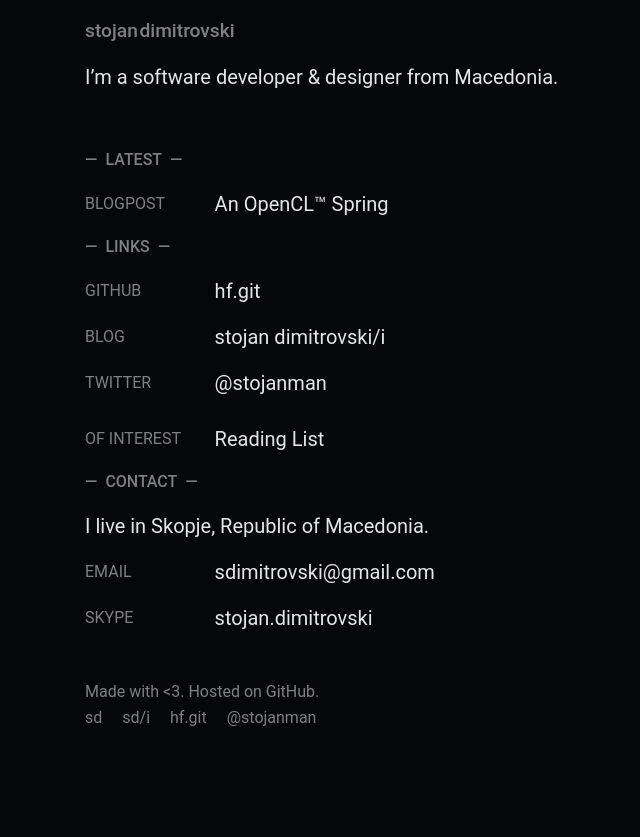
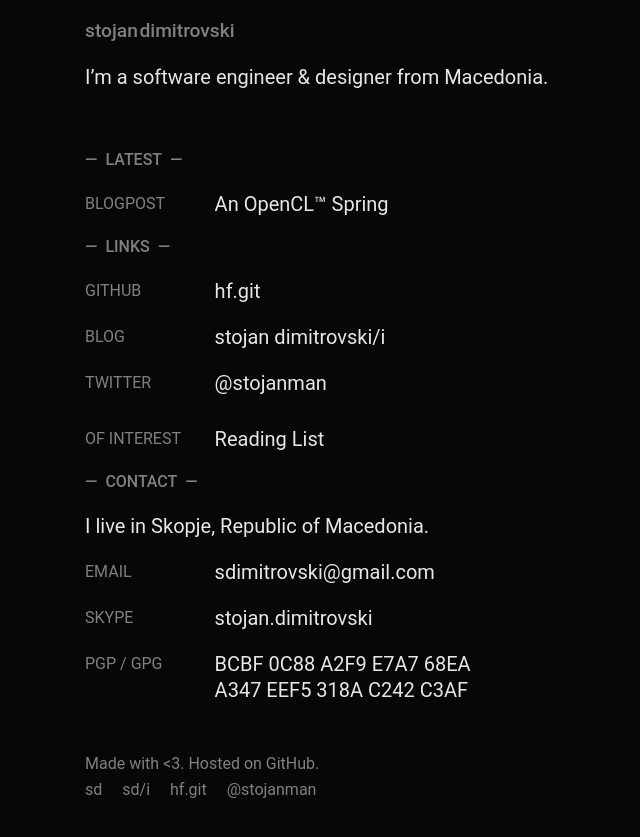
Before and after one commit to hf/hf.github.io, a Jekyll site: the page built from index.html, in a window 1280 px wide. Shown: the top 837 px of the page, without its empty margins (285-925 px from the left). Built offline with Jekyll 4.4.1, drawn with Linux system fonts in a browser that asks for light colours.

```diff
--- /dev/null
+++ b/Gemfile
@@ -0,0 +1,5 @@
+source 'https://rubygems.org'
+
+gem 'jekyll'
+gem 'json'
+gem 'sass'
--- a/_config.yml
+++ b/_config.yml
@@ -1,6 +1,6 @@
 name: Stojan Dimitrovski
 markdown: kramdown
-pygments: true
+highlighter: pygments
 
 exclude:
   - assets/scss
--- a/assets/css/reading-list.css
+++ b/assets/css/reading-list.css
@@ -1 +1,2 @@
 #reading-list{margin:3em auto}ul{margin:2em auto 2em auto;padding:0 0 0 0}ul a{color:inherit}ul a:hover{color:#cf0}ul li{display:block;margin:1em auto;padding:0 0 0 0}ul .author{font-size:0.8em;color:gray}
+/*# sourceMappingURL=reading-list.css.map */
--- a/i/index.html
+++ b/i/index.html
@@ -10,7 +10,7 @@ description: Personal blog of Stojan Dimitrovski.
     <h1>About Me</h1>
   </header>
 
-  <p>I’m a software developer &amp; designer from Macedonia.</p>
+  <p>I’m a software engineer &amp; designer from Macedonia.</p>
 </section>
 
 <section id="posts" class="quick">
--- a/index.html
+++ b/index.html
@@ -2,7 +2,7 @@
 layout: default
 title: Stojan Dimitrovski
 og_type: website
-description: Stojan Dimitrovski is a software developer and designer from Macedonia.
+description: Stojan Dimitrovski is a software engineer and designer from Macedonia.
 ---
 
 <section id="about" class="quick">
@@ -10,7 +10,7 @@ description: Stojan Dimitrovski is a software developer and designer from Macedo
     <h1>About Me</h1>
   </header>
 
-  <p>I’m a software developer &amp; designer from Macedonia.</p>
+  <p>I’m a software engineer &amp; designer from Macedonia.</p>
 </section>
 
 {% capture has_post %}{% for post in site.posts limit:1 %}true{% endfor %}{% endcapture %}
@@ -117,6 +117,15 @@ description: Stojan Dimitrovski is a software developer and designer from Macedo
         stojan.dimitrovski
       </div>
     </li>
+
+    <li id="pgp">
+      <div class="section">
+        PGP / GPG
+      </div>
+      <div class="content">
+      <a href="http://pgp.mit.edu/pks/lookup?op=vindex&amp;search=0xEEF5318AC242C3AF" target="_blank">BCBF 0C88 A2F9 E7A7 68EA<br />A347 EEF5 318A C242 C3AF</a>
+      </div>
+    </li>
   </ul>
 </section>
 
```
Also changed, not shown: Gemfile.lock (added), assets/css/i.css, assets/css/main.css, 5 other files.
